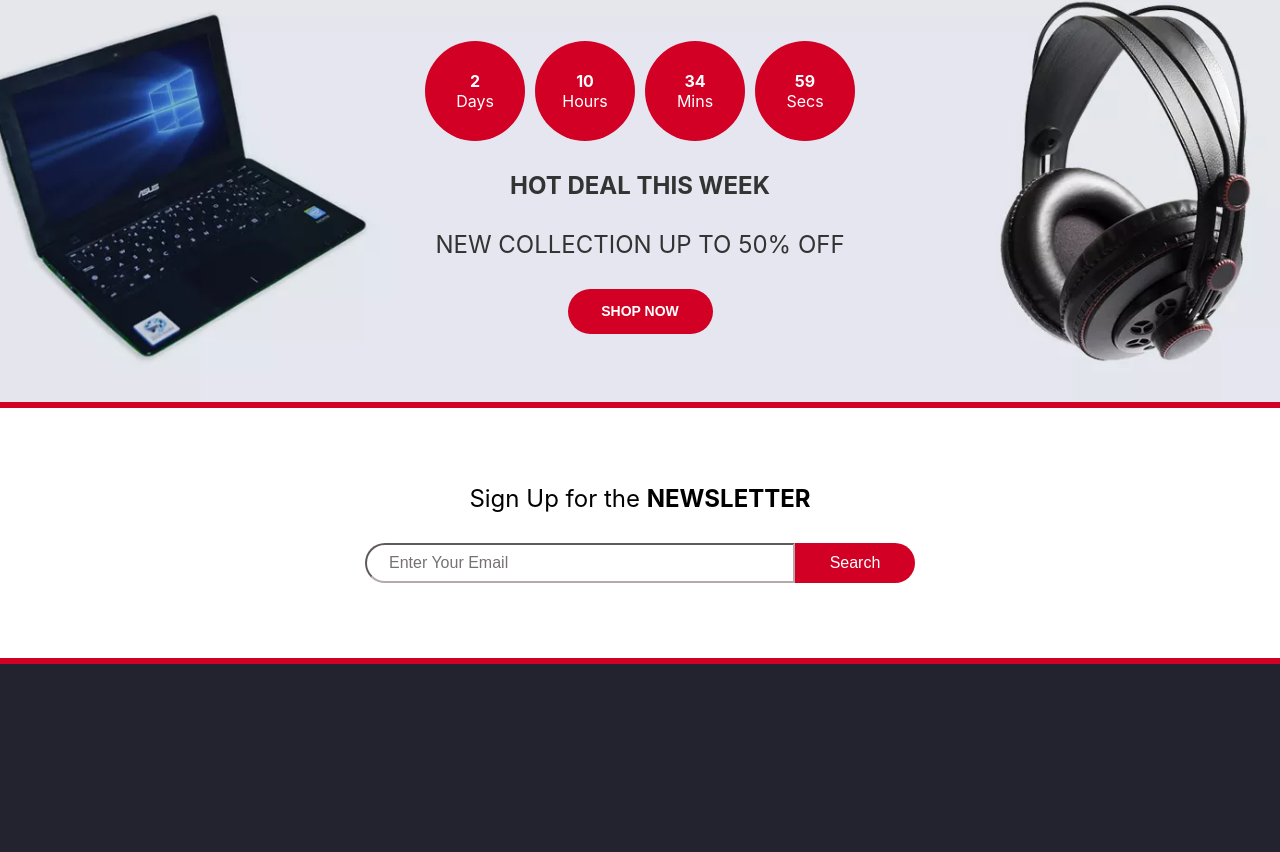
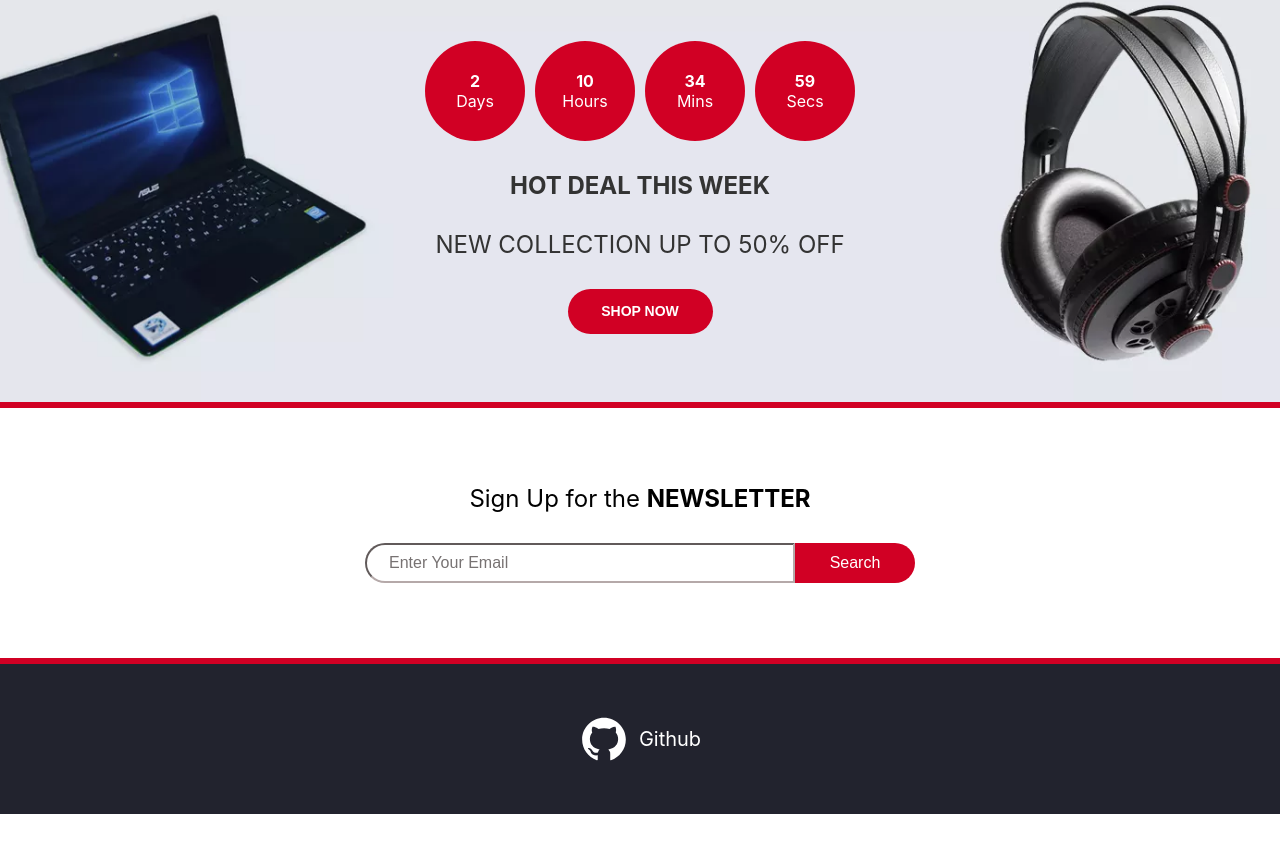
Before and after one commit to Kekmus/eshoop-next, a Next.js app: page / in a window 1280 px wide. Shown: the part 252-1104 px from the top of the page. After the commit the page ends 1066 px from the top, so only its background shows below. Built offline with nearby package versions, Linux system fonts and the light colour scheme; no server answers.

Commit message:
Feat: add link on github repo in footer

```diff
--- a/components/Footer/Footer.js
+++ b/components/Footer/Footer.js
@@ -1,10 +1,22 @@
-import style from"./Footer.module.css"
+import style from "./Footer.module.css";
+import { AiFillGithub } from "react-icons/ai";
 
 const Footer = () => {
   return (
     <footer className={style.footer}>
+      <a
+        className={style.github__link}
+        target="_blank"
+        href="https://github.com/Kekmus/eshoop-next"
+        rel="noreferrer"
+      >
+        <AiFillGithub className={style.github__icon} />
+        <p className={style.github__text}>
+          Github
+        </p>
+      </a>
     </footer>
-  )
-}
+  );
+};
 
-export default Footer
+export default Footer;
--- a/components/Footer/Footer.module.css
+++ b/components/Footer/Footer.module.css
@@ -1,5 +1,38 @@
 .footer {
   width: 100%;
-  height: 300px;
+  height: 150px;
   background-color: var(--footer-color);
+  display: flex;
+  justify-content: center;
+  align-items: center;
 }
+
+.github__link {
+  cursor: pointer;
+  padding: 10px;
+  display: flex;
+  align-items: center;
+  justify-content: center;
+  align-content: center;
+  flex-direction: row;
+  gap: 10px;
+}
+
+.github__text {
+  color: var(--white-color);
+  text-transform: capitalize;
+  font-size: 20px;
+}
+
+.github__icon {
+  font-size: 50px;
+  fill: var(--white-color);
+  transition: all 0.3s linear;
+}
+
+@media (any-hover: hover) {
+  .github__link:hover > .github__icon {
+    fill: var(--accent-color);
+    transition: all 0.1s linear;
+  }
+}
```
